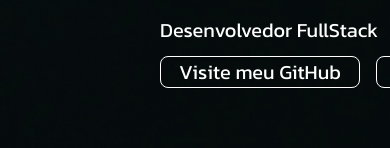
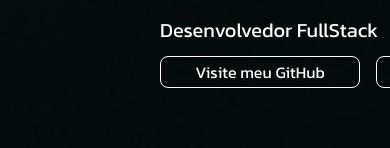
Before and after one commit to AthamsM/MeuPortfolio, a React (Vite) app: page / in a window 390 px wide. Shown: the part 504-652 px from the top of the page. Built offline with nearby package versions, Linux system fonts and the light colour scheme; a web font is replaced by a local one.

Commit message:
feat: adicionando texto do botao responsivo

```diff
--- a/src/componentes/Button.jsx
+++ b/src/componentes/Button.jsx
@@ -1,7 +1,7 @@
 function Button(props){
     return(
         <div className="flex items-center justify-center border border-white rounded-lg w-50 h-8 hover:scale-[1.05]">
-            <a href={props.href} className="text-white text-xl font-kanit" download={props.download}> {props.nome}</a>
+            <a href={props.href} className="text-white text-base sm:text-xl font-kanit" download={props.download}> {props.nome}</a>
         </div>
     )
 }
```
